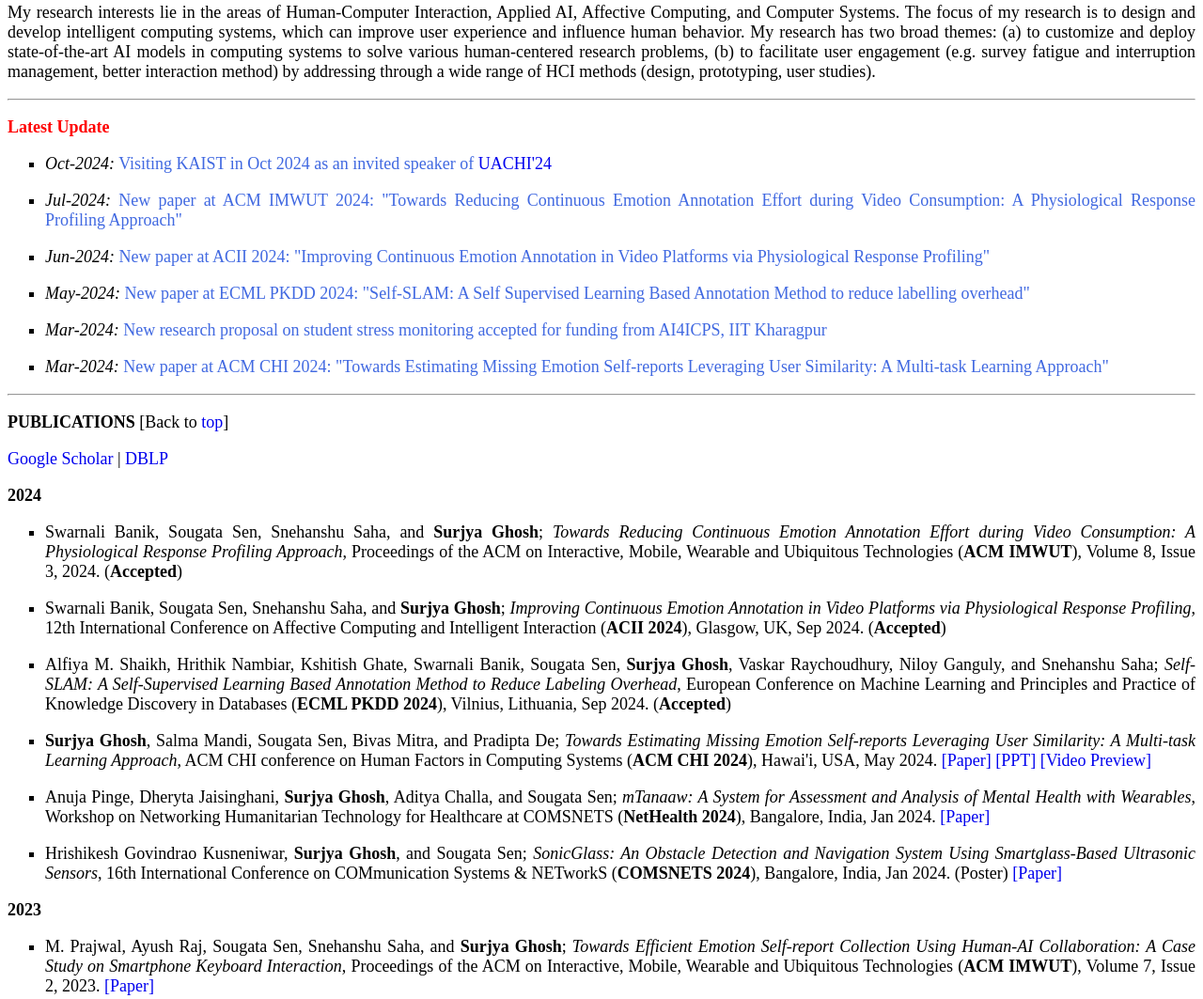
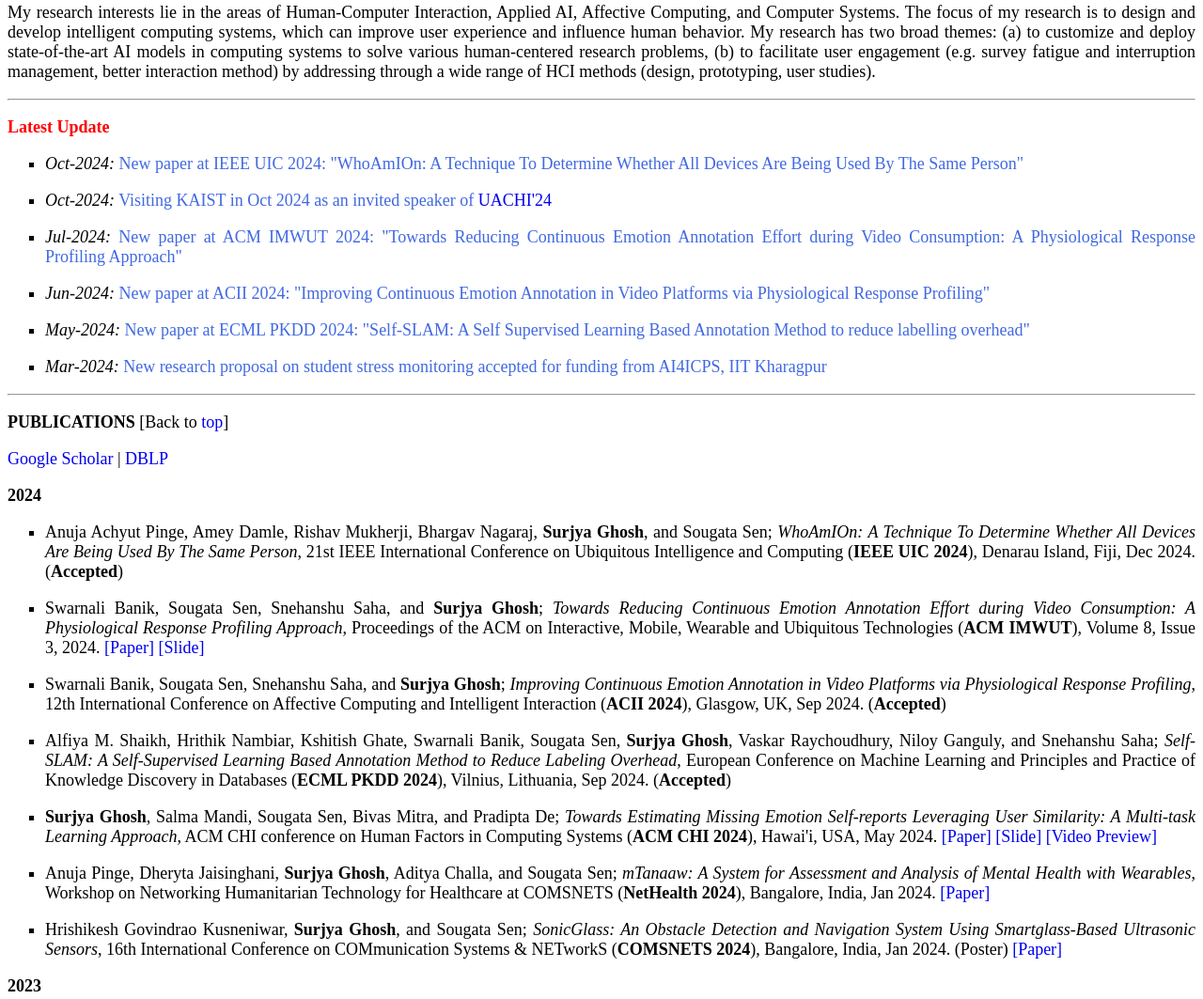
Before and after one commit to surjya-ghosh/surjya-ghosh.github.io, a plain HTML site: page index.html in a window 1280 px wide. Shown: the part 335-1398 px from the top of the page at 94% size. Drawn offline with Linux system fonts and the light colour scheme.

Commit message:
Updated website

```diff
--- a/index.html
+++ b/index.html
@@ -99,6 +99,11 @@
     <p align="left" style="color:red"><strong>Latest Update</strong></p>
 
     <ul type="square"><li type="square">
+        <p align="justify" style="color:black"><i>Oct-2024:</i> <span style="color:royalblue;">New paper at IEEE UIC 2024: "WhoAmIOn: A Technique To Determine Whether All Devices Are Being Used By The Same Person"  </span></p>
+    </li>
+    </ul>
+
+    <ul type="square"><li type="square">
         <p align="justify" style="color:black"><i>Oct-2024:</i> <span style="color:royalblue;">Visiting KAIST in Oct 2024 as an invited speaker of <a href="https://uichin.notion.site/Ubiquitous-Affective-Computing-1269d3f3ad6980529e67cb7804a807d2">UACHI'24</a> </span></p>
     </li>
     </ul>
@@ -124,10 +129,10 @@
     </li>
     </ul>
 
-    <ul type="square"><li type="square">
+    <!--ul type="square"><li type="square">
         <p align="justify" style="color:black"><i>Mar-2024:</i> <span style="color:royalblue;">New paper at ACM CHI 2024: "Towards Estimating Missing Emotion Self-reports Leveraging User Similarity: A Multi-task Learning Approach"  </span></p>
     </li>
-    </ul>
+    </ul-->
 
     <!--ul type="square"><li type="square">
         <p align="justify" style="color:black"><i>Dec-2023:</i> <span style="color:royalblue;">New papers on ultrasonic sensors based obstacle detection and wearable based healthcare analytics accepted at COMSNETS (& colocated events) 2024. </span></p>
@@ -233,7 +238,14 @@
     <p align="justify"><strong>2024</strong> </p>
 
     <ul type="square"><li type="square">
-        <p align="justify">Swarnali Banik, Sougata Sen, Snehanshu Saha, and <b>Surjya Ghosh</b>; <i>Towards Reducing Continuous Emotion Annotation Effort during Video Consumption: A Physiological Response Profiling Approach</i>, Proceedings of the ACM on Interactive, Mobile, Wearable and Ubiquitous Technologies (<b>ACM IMWUT</b>), Volume 8, Issue 3, 2024. (<b>Accepted</b>) <!--a href=Surjya_Ghosh_files/papers/2023_IMWUT_HACE.pdf>[Paper]</a--> <!--a href=Surjya_Ghosh_files/presentations/Percom2022_presentation.pdf>[Slide]</a-->
+        <p align="justify">Anuja Achyut Pinge, Amey Damle, Rishav Mukherji, Bhargav Nagaraj, <b>Surjya Ghosh</b>, and Sougata Sen; <i>WhoAmIOn: A Technique To Determine Whether
+            All Devices Are Being Used By The Same Person</i>, 21st IEEE International Conference on Ubiquitous Intelligence and Computing (<b>IEEE UIC 2024</b>), Denarau Island, Fiji, Dec 2024. (<b>Accepted</b>) <!--a href=Surjya_Ghosh_files/papers/2024_CHI_MUSE.pdf>[Paper]</a> <a href=_papers/_ppt/IUI_2019_presentation.pdf>[PPT]</a-->
+        </p>
+    </li>
+    </ul>
+
+    <ul type="square"><li type="square">
+        <p align="justify">Swarnali Banik, Sougata Sen, Snehanshu Saha, and <b>Surjya Ghosh</b>; <i>Towards Reducing Continuous Emotion Annotation Effort during Video Consumption: A Physiological Response Profiling Approach</i>, Proceedings of the ACM on Interactive, Mobile, Wearable and Ubiquitous Technologies (<b>ACM IMWUT</b>), Volume 8, Issue 3, 2024. <a href=Surjya_Ghosh_files/papers/2024_IMWUT_PResUP.pdf>[Paper]</a> <a href=Surjya_Ghosh_files/presentations/2024_IMWUT_PResUP_presentation.pdf>[Slide]</a>
         </p>
     </li>
     </ul>
@@ -255,7 +267,7 @@
     <ul type="square"><li type="square">
         <p align="justify"><b>Surjya Ghosh</b>, Salma Mandi, Sougata Sen, Bivas
             Mitra, and Pradipta De; <i>Towards Estimating Missing Emotion Self-reports Leveraging
-                User Similarity: A Multi-task Learning Approach</i>, ACM CHI conference on Human Factors in Computing Systems (<b>ACM CHI 2024</b>), Hawai'i, USA, May 2024. <a href=Surjya_Ghosh_files/papers/2024_CHI_MUSE.pdf>[Paper]</a> <a href=Surjya_Ghosh_files/presentations/2024_CHI_MUSE_presentation.pdf>[PPT]</a> <a href=Surjya_Ghosh_files/videos/2024_CHI_Preview.mp4>[Video Preview]</a>
+                User Similarity: A Multi-task Learning Approach</i>, ACM CHI conference on Human Factors in Computing Systems (<b>ACM CHI 2024</b>), Hawai'i, USA, May 2024. <a href=Surjya_Ghosh_files/papers/2024_CHI_MUSE.pdf>[Paper]</a> <a href=Surjya_Ghosh_files/presentations/2024_CHI_MUSE_presentation.pdf>[Slide]</a> <a href=Surjya_Ghosh_files/videos/2024_CHI_Preview.mp4>[Video Preview]</a>
         </p>
     </li>
     </ul>
@@ -857,7 +869,7 @@
 
     <hr align="JUSTIFY">
 
-    <p align="justify"><strong>Date modified:</strong> Oct 28, 2024</p>
+    <p align="justify"><strong>Date modified:</strong> Nov 01, 2024</p>
     <hr align="JUSTIFY"></font>
 
 
```
Also changed, not shown: 2 other files.
